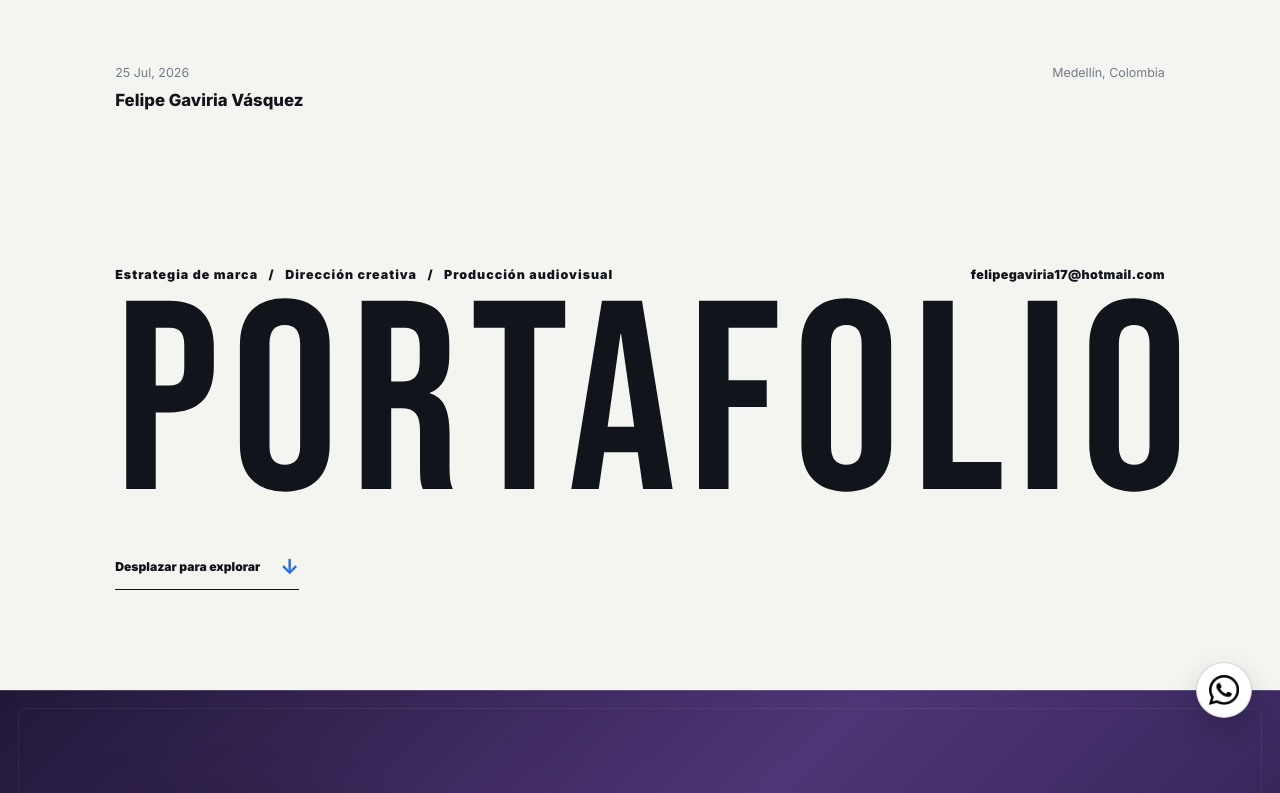
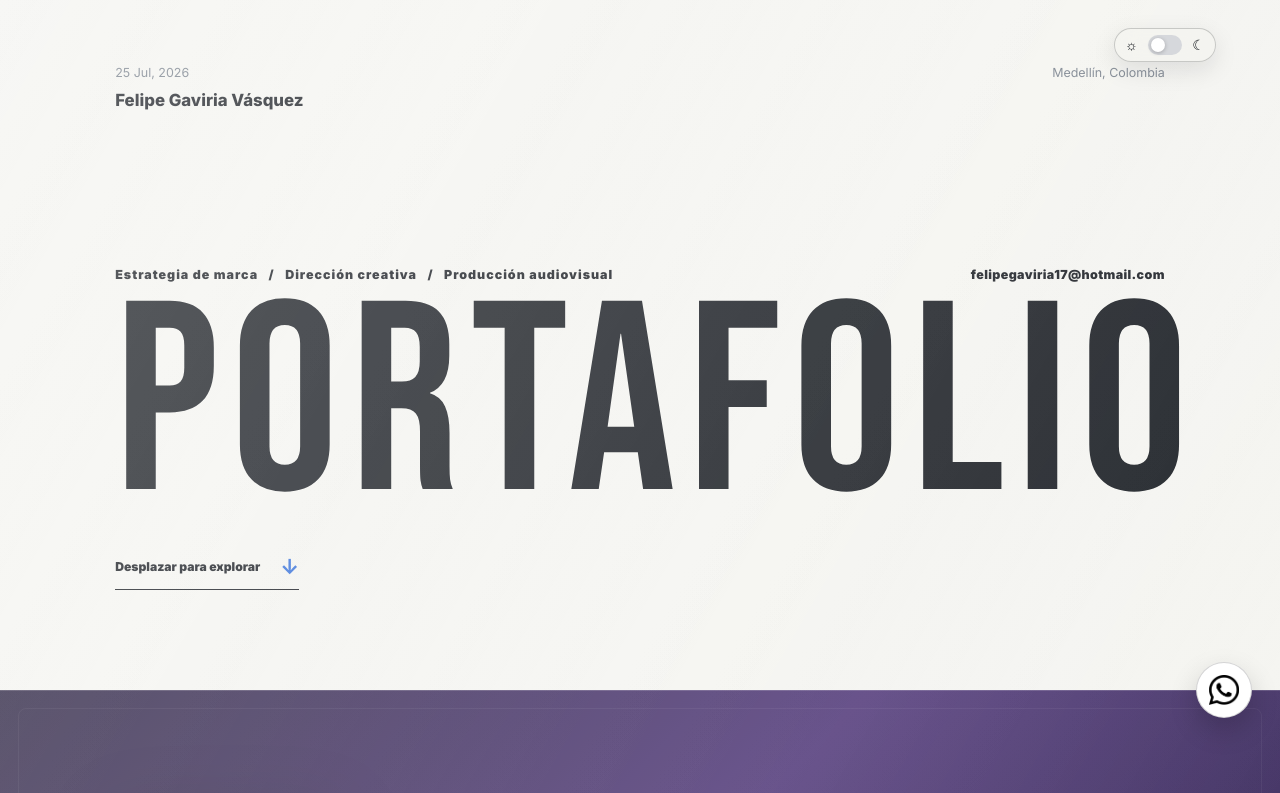
Before and after one commit to FelipeGaviria/Tubio, a Next.js app: page /portafolio in a window 1280 px wide. Shown: the top 793 px of the page. Built offline with nearby package versions, Linux system fonts and the light colour scheme; no server answers.

Commit message:
Night mode

```diff
--- a/app/globals.css
+++ b/app/globals.css
@@ -1422,3 +1422,21 @@ html { scrollbar-color: #11151b transparent; } body::-webkit-scrollbar-track { b
 .raw-illustration-modal { overflow: hidden; }
 .raw-illustration-modal img { width: auto !important; height: auto !important; max-width: min(90vw, 1600px) !important; max-height: 82vh !important; object-fit: contain !important; object-position: center !important; }
 @media (max-width: 800px) { .raw-experience { padding-bottom: 64px; }.raw-project-section-2 { display: block; }.raw-project-section-2 > p:not(.raw-label) { margin-top: 28px; }.raw-manual-case { border-radius: 16px; }.raw-illustration-modal img { max-width: 92vw !important; max-height: 78vh !important; } }
+/* El visor siempre debe escapar de las tarjetas glass y ocupar la pantalla. */
+.raw-manual-case > .raw-illustration-modal { position: fixed; z-index: 100; inset: 0; display: grid; place-items: center; }
+.raw-brand-carousel > .raw-illustration-modal { position: fixed; z-index: 100; inset: 0; display: grid; place-items: center; }
+/* El brillo de las tarjetas no debe crear una capa sobre el visor global. */
+.raw-manual-case { backdrop-filter: none; }
+.raw-manual-case > * { z-index: auto; }
+.raw-manual-case > .raw-illustration-modal { position: fixed; z-index: 1000; inset: 0; }
+/* Interruptor de modo nocturno del portafolio. */
+.raw-portfolio { position: relative; }
+.raw-theme-toggle { position: absolute; z-index: 45; top: 28px; right: clamp(20px, 5vw, 72px); display: inline-flex; align-items: center; gap: 8px; border: 1px solid rgba(17,21,27,.2); border-radius: 999px; background: rgba(244,244,240,.82); padding: 6px 8px; color: #11151b; box-shadow: 0 8px 24px rgba(17,21,27,.1); backdrop-filter: blur(12px); cursor: pointer; }
+.raw-theme-toggle-icon { display: grid; width: 17px; height: 17px; place-items: center; font-size: .88rem; line-height: 1; }.raw-theme-toggle-track { display: block; width: 34px; height: 20px; border-radius: 999px; background: #d6d8dc; padding: 3px; transition: background 180ms ease; }.raw-theme-toggle-track span { display: block; width: 14px; height: 14px; border-radius: 50%; background: #fff; box-shadow: 0 1px 4px rgba(0,0,0,.24); transition: transform 180ms ease; }
+html[data-portfolio-theme="night"] .raw-theme-toggle { border-color: rgba(255,255,255,.2); background: rgba(20,25,35,.88); color: #f4f4f0; }html[data-portfolio-theme="night"] .raw-theme-toggle-track { background: #3979df; }html[data-portfolio-theme="night"] .raw-theme-toggle-track span { transform: translateX(14px); }
+html[data-portfolio-theme="night"] .raw-portfolio { background: #0d1118; color: #edf2f7; }html[data-portfolio-theme="night"] .raw-portfolio-hero { background: radial-gradient(circle at 70% 28%, #293b62, transparent 35%), #0d1118; }html[data-portfolio-theme="night"] .raw-hero-title h1, html[data-portfolio-theme="night"] .raw-role-title a, html[data-portfolio-theme="night"] .raw-scroll-cue { color: #f4f4f0; }html[data-portfolio-theme="night"] .raw-date, html[data-portfolio-theme="night"] .raw-contact-data { color: #aeb9c9; }html[data-portfolio-theme="night"] .raw-scroll-cue { border-color: #f4f4f0; }
+html[data-portfolio-theme="night"] .raw-experience { background: #192433; color: #f4f4f0; }html[data-portfolio-theme="night"] .raw-experience-list article p:not(.raw-experience-role), html[data-portfolio-theme="night"] .raw-experience-list h3 small { color: #b9c5d3; }html[data-portfolio-theme="night"] .raw-experience-list article { border-color: rgba(255,255,255,.15); }
+html[data-portfolio-theme="night"] .raw-tools { background: #111720; }html[data-portfolio-theme="night"] .raw-tools h2, html[data-portfolio-theme="night"] .raw-tools h2 em, html[data-portfolio-theme="night"] .raw-tools .raw-tools-list { color: #f4f4f0; }
+html[data-portfolio-theme="night"] .raw-project-section-1 { background: #182637; color: #f4f4f0; }html[data-portfolio-theme="night"] .raw-project-section-1 > p:not(.raw-label) { color: #b9c5d3; }html[data-portfolio-theme="night"] .raw-project-section-2 .raw-brand-carousel { background: #1b2230; color: #f4f4f0; }html[data-portfolio-theme="night"] .raw-brand-carousel-top > div:first-child > p:last-child { color: #b9c5d3; }html[data-portfolio-theme="night"] .raw-brand-carousel-top button { border-color: rgba(255,255,255,.24); color: #f4f4f0; }
+html[data-portfolio-theme="night"] .raw-illustrations { background: #151a23; color: #f4f4f0; }html[data-portfolio-theme="night"] .raw-illustration-project-grid figcaption { color: #f4f4f0; }html[data-portfolio-theme="night"] .raw-illustrations-more a { border-color: #f4f4f0; color: #f4f4f0; }html[data-portfolio-theme="night"] .raw-contact { background: #254f92; }html[data-portfolio-theme="night"] .raw-portfolio-footer { background: rgba(13,17,24,.92); color: #b9c5d3; }html[data-portfolio-theme="night"] .raw-portfolio-footer a { color: #f4f4f0; }
+@media (max-width: 700px) { .raw-theme-toggle { top: 16px; right: 16px; } }
--- a/app/portafolio/page.tsx
+++ b/app/portafolio/page.tsx
@@ -3,6 +3,7 @@ import Link from "next/link";
 import IllustrationGallery from "@/components/IllustrationGallery";
 import ManualCases from "@/components/ManualCases";
 import BrandCarousel from "@/components/BrandCarousel";
+import PortfolioThemeToggle from "@/components/PortfolioThemeToggle";
 
 export const metadata = {
   title: "Portafolio | Felipe Ramírez",
@@ -14,6 +15,7 @@ const projects = ["Contenido para marcas"];
 export default function PortfolioPage() {
   return (
     <main id="inicio" className="raw-portfolio">
+      <PortfolioThemeToggle />
       <a className="raw-whatsapp-float" href="https://wa.me/573004318932" target="_blank" rel="noreferrer" aria-label="Escribir a Felipe por WhatsApp">
         <Image src="/images/portfolio/whatsapp.webp" alt="" width={56} height={56} />
       </a>
--- /dev/null
+++ b/components/PortfolioThemeToggle.tsx
@@ -0,0 +1,24 @@
+"use client";
+
+import { useEffect, useState } from "react";
+
+const storageKey = "tubio-portfolio-theme";
+
+export default function PortfolioThemeToggle() {
+  const [night, setNight] = useState(false);
+
+  useEffect(() => {
+    const saved = window.localStorage.getItem(storageKey) === "night";
+    setNight(saved);
+    document.documentElement.dataset.portfolioTheme = saved ? "night" : "day";
+  }, []);
+
+  const toggle = () => {
+    const next = !night;
+    setNight(next);
+    document.documentElement.dataset.portfolioTheme = next ? "night" : "day";
+    window.localStorage.setItem(storageKey, next ? "night" : "day");
+  };
+
+  return <button type="button" className="raw-theme-toggle" onClick={toggle} role="switch" aria-checked={night} aria-label={night ? "Cambiar a modo claro" : "Cambiar a modo nocturno"}><span className="raw-theme-toggle-icon">☼</span><span className="raw-theme-toggle-track"><span /></span><span className="raw-theme-toggle-icon">☾</span></button>;
+}
```
